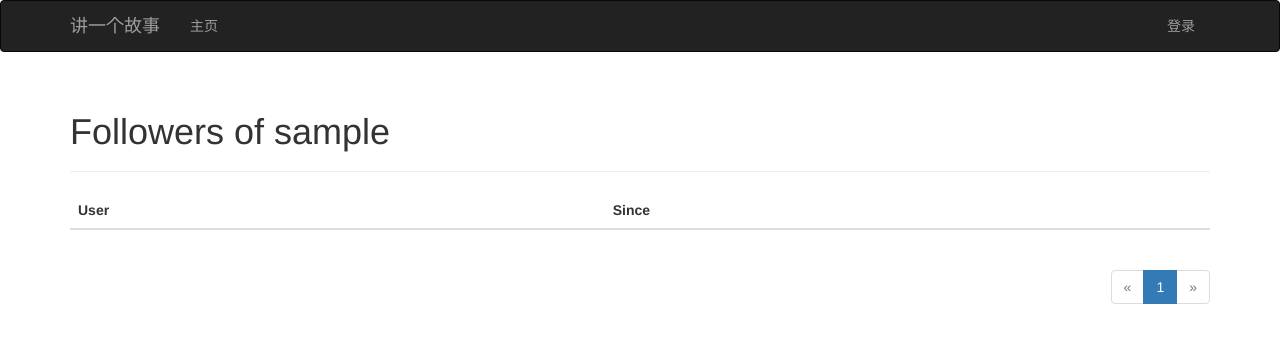
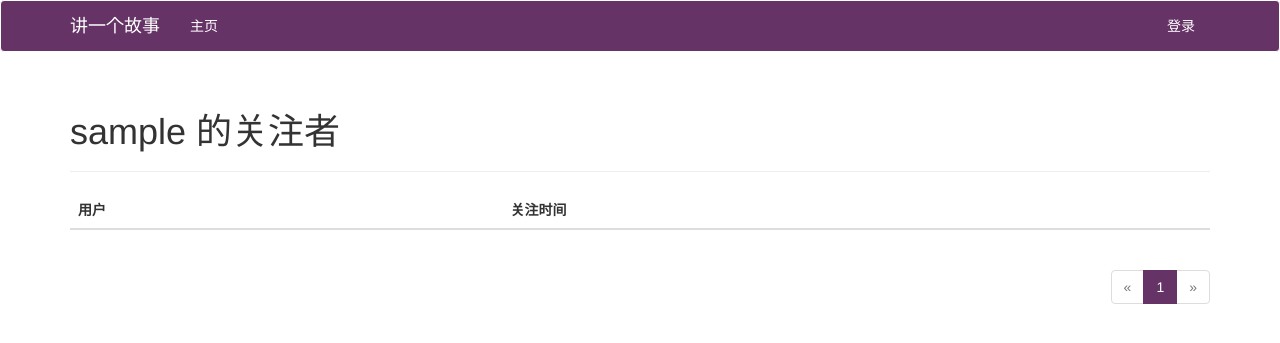
Before and after one commit to Junctionzc/flask-blog, a Flask app: a page that uses app/templates/base.html in a window 1280 px wide. Shown: the top 343 px of the page. Run offline with Flask 2, Linux system fonts and the light colour scheme; tables that the repository leaves empty hold one stand-in row (values such as "Sample post"); lists and menus that the app fills with data are empty; some libraries are stand-ins or nearby versions.

Commit message:
添加中文支持，修改主题颜色

```diff
--- a/app/auth/views.py
+++ b/app/auth/views.py
@@ -1,3 +1,4 @@
+#! -*- coding: utf-8 -*-
 from flask import render_template, redirect, request, url_for, flash
 from flask.ext.login import login_user, logout_user, login_required, current_user
 from . import auth
@@ -15,7 +16,7 @@ def login():
         if user is not None and user.verify_password(form.password.data):
             login_user(user, form.remember_me.data)
             return redirect(request.args.get('next') or url_for('main.index'))
-        flash('Invalid username or password.')
+        flash(u'非法用户名和密码')
     return render_template('auth/login.html', form = form)
 
 @auth.route('/confirm/<token>')
@@ -24,9 +25,9 @@ def confirm(token):
     if current_user.confirmed:
         return redirect(url_for('main.index'))
     if current_user.confirm(token):
-        flash('You have confirmed your account. Thanks!')
+        flash(u'你已经确认你的账户，谢谢！')
     else:
-        flash('The confirmation link is invalid or has expired.')
+        flash(u'确认链接非法或者已经失效')
     return redirect(url_for('main.index'))
 
 @auth.before_app_request
@@ -50,14 +51,14 @@ def resend_confirmation():
     token = current_user.generate_confirmation_token()
     send_email(current_user.email, 'Confirm Your Account',
                'auth/email/confirm', user = current_user, token = token)
-    flash('A new confirmation email has been sent to you by email.')
+    flash(u'新的确认邮件已经发到你的邮箱')
     return redirect(url_for('main.index'))
 
 @auth.route('/logout')
 @login_required
 def logout():
     logout_user()
-    flash('You have been logged out.')
+    flash(u'你已经注销')
     return redirect(url_for('main.index'))
 
 @auth.route('/register', methods = ['GET', 'POST'])
@@ -72,7 +73,7 @@ def register():
         token = user.generate_confirmation_token()
         send_email(user.email, 'Confirm Your Account',
                    'auth/email/confirm', user = user, token = token)
-        flash('A confirmation email has been sent to you by email.')
+        flash(u'新的确认邮件已经发到你的邮箱')
         return redirect(url_for('main.index'))
     return render_template('auth/register.html', form = form)
 
@@ -85,7 +86,7 @@ def change_password():
             current_user.password = form.password.data
             db.session.add(current_user)
             db.session.commit()
-            flash('Your password has been updated.')
+            flash(u'你的密码已经更新')
             return redirect(url_for('main.index'))
         else:
             flash('Invalid password.')
@@ -104,8 +105,7 @@ def password_reset_request():
                        'auth/email/reset_password',
                        user = user, token = token,
                        next = request.args.get('next'))
-        flash('An email with instructions to reset your password has been '
-              'send to you.')
+        flash(u'重置密码的链接已经发送到你的邮箱')
         return redirect(url_for('auth.login'))
     return render_template('auth/reset_password.html', form = form)
 
@@ -119,7 +119,7 @@ def password_reset(token):
         if user is None:
             return redirect(url_for('main.index'))
         if user.reset_password(token, form.password.data):
-            flash('Your password has been updated.')
+            flash(u'你的密码已经更新')
             return redirect(url_for('auth.login'))
         else:
             return redirect(url_for('main.index'))
@@ -136,8 +136,7 @@ def change_email_request():
             send_email(new_email, 'Confirm your email address',
                        'auth/email/change_email',
                        user = current_user, token = token)
-            flash('An email with instructions to confirm your new email '
-                  'addredss has been sent to you')
+            flash(u'重置密码的链接已经发送到你的邮箱')
             return redirect(url_for('main.index'))
         else:
             flash('Invalid email or password.')
@@ -147,7 +146,7 @@ def change_email_request():
 @login_required
 def change_email(token):
     if current_user.change_email(token):
-        flash('Your email address has been updated.')
+        flash(u'你的邮箱地址已经更新')
     else:
-        flash('Invalid request.')
+        flash(u'非法请求')
     return redirect(url_for('main.index'))
--- a/app/main/views.py
+++ b/app/main/views.py
@@ -1,3 +1,4 @@
+#! -*- coding: utf-8 -*-
 from flask import render_template, redirect, request, url_for, abort, flash, \
     current_app, make_response
 from flask.ext.login import login_required, current_user
@@ -51,7 +52,7 @@ def edit_profile():
         current_user.about_me = form.about_me.data
         db.session.add(current_user)
         db.session.commit()
-        flash('Your profile has been updated.')
+        flash(u'你的个人资料已更新')
         return redirect(url_for('.user', username = current_user.username))
     form.name.data = current_user.name
     form.location.data = current_user.location
@@ -74,7 +75,7 @@ def edit_profile_admin(id):
         user.about_me = form.about_me.data
         db.session.add(user)
         db.session.commit()
-        flash('The profile has been updated.')
+        flash(u'资料已更新')
         return redirect(url_for('.user', username = user.username))
     form.email.data = user.email
     form.username.data = user.username
@@ -95,7 +96,7 @@ def post(id):
                           author = current_user._get_current_object())
         db.session.add(comment)
         db.session.commit()
-        flash('Your comment has been published.')
+        flash(u'你的评论已提交')
         return redirect(url_for('.post', id = post.id, page = -1))
     page = request.args.get('page', 1, type = int)
     if page == -1:
@@ -120,7 +121,7 @@ def edit(id):
         post.body = form.body.data
         db.session.add(post)
         db.session.commit()
-        flash('The post has been updated.')
+        flash(u'提交已更新')
         return redirect(url_for('.post', id = post.id))
     form.body.data = post.body
     return render_template('edit_post.html', form = form)
@@ -131,13 +132,13 @@ def edit(id):
 def follow(username):
     user = User.query.filter_by(username = username).first()
     if user is None:
-        flash('Invalid user.')
+        flash(u'非法用户')
         return redirect(url_for('.index'))
     if current_user.is_following(user):
-        flash('You are already following this user.')
+        flash(u'你已经关注这个用户')
         return redirect(url_for('.user', username = username))
     current_user.follow(user)
-    flash('You are now following %s.' % username)
+    flash(u'你已经被%s关注' % username)
     return redirect(url_for('.user', username = username))
 
 @main.route('/unfollow/<username>')
@@ -146,20 +147,20 @@ def follow(username):
 def unfollow(username):
     user = User.query.filter_by(username=username).first()
     if user is None:
-        flash('Invalid user.')
+        flash(u'非法用户')
         return redirect(url_for('.index'))
     if not current_user.is_following(user):
-        flash('You are not following this user.')
+        flash(u'你已经关注这个用户')
         return redirect(url_for('.user', username=username))
     current_user.unfollow(user)
-    flash('You are not following %s anymore.' % username)
+    flash(u'你已经取消关注%s' % username)
     return redirect(url_for('.user', username=username))
 
 @main.route('/followers/<username>')
 def followers(username):
     user = User.query.filter_by(username = username).first()
     if user is None:
-        flash('Invalid user.')
+        flash(u'非法用户')
         return redirect(url_for('.index'))
     page = request.args.get('page', 1, type = int)
     pagination = user.followers.paginate(
@@ -167,7 +168,7 @@ def followers(username):
         error_out = False)
     follows = [{'user': item.follower, 'timestamp': item.timestamp}
                for item in pagination.items]
-    return render_template('followers.html', user = user, title = "Followers of",
+    return render_template('followers.html', user = user, title = u"的关注者",
                            endpoint = '.followers', pagination = pagination,
                            follows = follows)
 
@@ -175,7 +176,7 @@ def followers(username):
 def followed_by(username):
     user = User.query.filter_by(username=username).first()
     if user is None:
-        flash('Invalid user.')
+        flash(u'非法用户')
         return redirect(url_for('.index'))
     page = request.args.get('page', 1, type=int)
     pagination = user.followed.paginate(
@@ -183,7 +184,7 @@ def followed_by(username):
         error_out=False)
     follows = [{'user': item.followed, 'timestamp': item.timestamp}
                for item in pagination.items]
-    return render_template('followers.html', user=user, title="Followed by",
+    return render_template('followers.html', user=user, title=u"关注的",
                            endpoint='.followed_by', pagination=pagination,
                            follows=follows)
 
--- a/app/static/styles.css
+++ b/app/static/styles.css
@@ -1,3 +1,23 @@
+.navbar-inverse {
+    background-color: #663366;
+    border-color: #fff;
+}
+.navbar-inverse .navbar-brand {
+    color: #fff;
+}
+.navbar-inverse .navbar-nav>li>a {
+    color: #fff;
+}
+.navbar-inverse .navbar-nav>.open>a, .navbar-inverse .navbar-nav>.open>a:focus, .navbar-inverse .navbar-nav>.open>a:hover {
+    color: #fff;
+    background-color: #CCCCFF;
+}
+.navbar-inverse .navbar-toggle {
+    border-color: #fff;
+}
+.navbar-inverse .navbar-toggle:focus, .navbar-inverse .navbar-toggle:hover {
+    background-color: #999999;
+}
 .profile-thumbnail {
     position: absolute;
 }
@@ -105,3 +125,21 @@ div.flask-pagedown-preview h3 {
 .table.followers tr {
     border-bottom: 1px solid #e0e0e0;
 }
+a {
+    color: #663366;
+    text-decoration: none;
+}
+a:focus, a:hover {
+    color: #23527c;
+    text-decoration: none;
+}
+.label-primary {
+    background-color: #663366;
+}
+.pagination>.active>a, .pagination>.active>a:focus, .pagination>.active>a:hover, .pagination>.active>span, .pagination>.active>span:focus, .pagination>.active>span:hover {
+    z-index: 2;
+    color: #fff;
+    cursor: default;
+    background-color: #663366;
+    border-color: #663366;
+}
--- a/app/templates/base.html
+++ b/app/templates/base.html
@@ -71,4 +71,5 @@
 {% block scripts %}
 {{ super() }}
 {{ moment.include_moment() }}
+{{ moment.lang("zh-CN") }}
 {% endblock%}
--- a/app/templates/followers.html
+++ b/app/templates/followers.html
@@ -1,14 +1,14 @@
 {% extends "base.html" %}
 {% import "_macros.html" as macros %}
 
-{% block title %}Flasky - {{ title }} {{ user.username }}{% endblock %}
+{% block title %}讲一个故事 - {{ title }} {{ user.username }}{% endblock %}
 
 {% block page_content %}
 <div class="page-header">
-    <h1>{{ title }} {{ user.username }}</h1>
+    <h1>{{ user.username }} {{ title }}</h1>
 </div>
 <table class="table table-hover followers">
-    <thead><tr><th>User</th><th>Since</th></tr></thead>
+    <thead><tr><th>用户</th><th>关注时间</th></tr></thead>
     {% for follow in follows %}
     {% if follow.user != user%}
     <tr>
--- a/app/templates/moderate.html
+++ b/app/templates/moderate.html
@@ -1,11 +1,11 @@
 {% extends "base.html" %}
 {% import "_macros.html" as macros %}
 
-{% block title %}Flasky - Comment Moderation{% endblock %}
+{% block title %}讲一个故事 - 管理评论{% endblock %}
 
 {% block page_content %}
 <div class="page-header">
-    <h1>Comment Moderation</h1>
+    <h1>管理评论</h1>
 </div>
 {% set moderate = True %}
 {% include '_comments.html' %}
--- a/app/templates/post.html
+++ b/app/templates/post.html
@@ -2,11 +2,11 @@
 {% import "bootstrap/wtf.html" as wtf %}
 {% import "_macros.html" as macros %}
 
-{% block title %}Flasky - Post{% endblock %}
+{% block title %}讲一个故事 - 提交{% endblock %}
 
 {% block page_content %}
 {% include '_posts.html' %}
-<h4 id="comments">Comments</h4>
+<h4 id="comments">评论</h4>
 {% if current_user.can(Permission.COMMENT) %}
 <div class="comment-form">
     {{ wtf.quick_form(form) }}
--- a/app/templates/user.html
+++ b/app/templates/user.html
@@ -22,8 +22,10 @@
         {% endif %}
         {% if user.about_me %}<p>{{ user.about_me }}</p>{% endif %}
         <p>
-            Member since {{ moment(user.member_since).format('L') }}.
-            Last seen {{ moment(user.last_seen).fromNow() }}.
+            成员从{{ moment(user.member_since).format('YYYY年M月D日') }}开始加入
+        </p>
+        <p>
+            上一次登录时间：{{ moment(user.last_seen).fromNow() }}
         </p>
         <p>
             {% if current_user.can(Permission.FOLLOW) and user != current_user %}
```
Also changed, not shown: new_requirements.md (+1 -0 lines), bootstrap_modify/static/css/bootstrap-theme.min.css (deleted).
